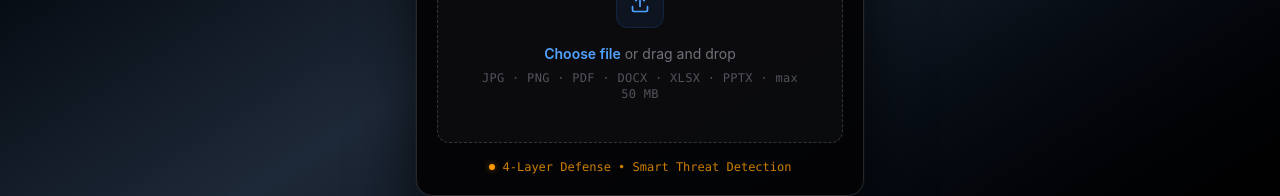
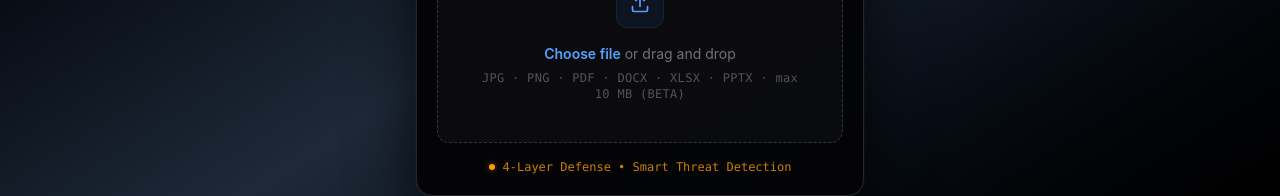
Before and after one commit to priyam0005/raksha-kosh001, a React (Vite) app in the folder frontend/: page / in a window 1280 px wide. Shown: the part 452-648 px from the top of the page. Built offline with nearby package versions, Linux system fonts and the light colour scheme.

Commit message:
Change max upload size from 50 MB to 10 MB
Updated file size limit for uploads to 10 MB.

```diff
--- a/frontend/src/component/home.jsx
+++ b/frontend/src/component/home.jsx
@@ -513,7 +513,7 @@ function DropZone({ onFile, inputRef }) {
           <span className="text-zinc-500">or drag and drop</span>
         </p>
         <p className="text-xs font-mono text-zinc-600 tracking-wide">
-          JPG · PNG · PDF · DOCX · XLSX · PPTX · max 50 MB
+          JPG · PNG · PDF · DOCX · XLSX · PPTX · max 10 MB (BETA)
         </p>
       </div>
     </div>
```
